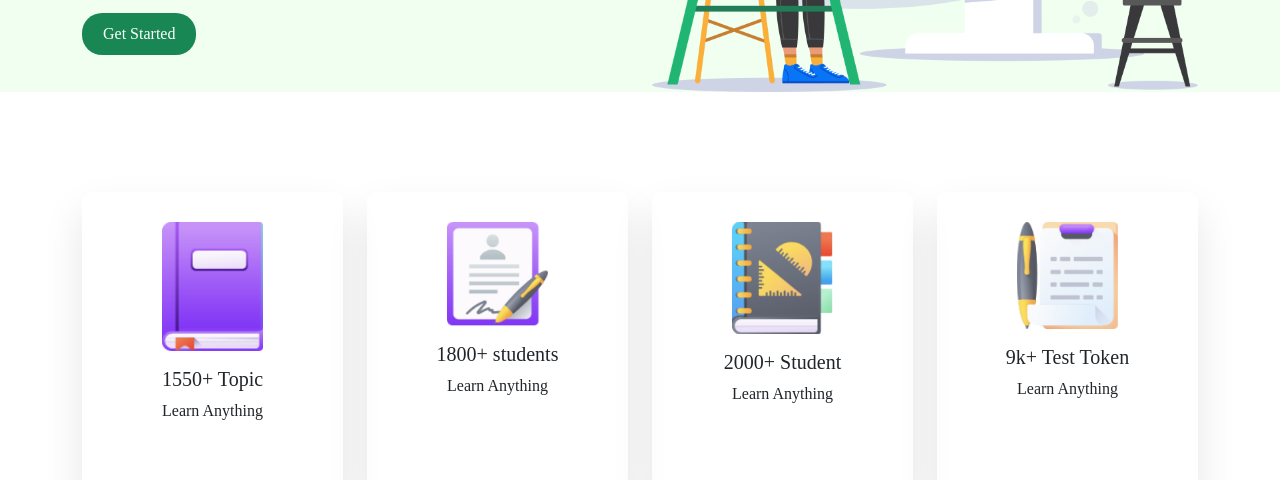
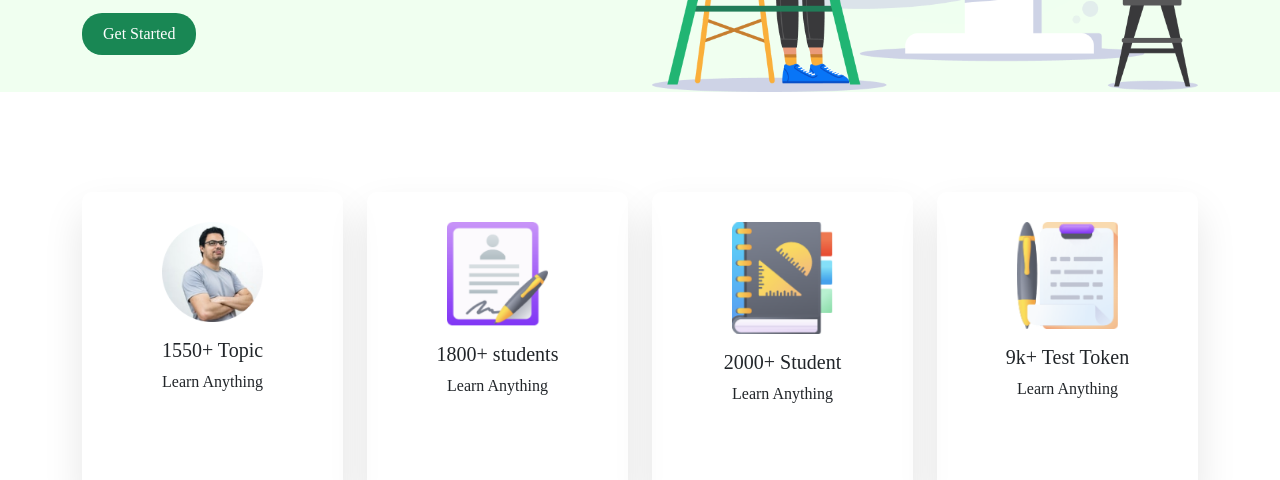
Before and after one commit to Masumraihan/E-School, a plain HTML site: page index.html in a window 1280 px wide. Shown: the part 327-807 px from the top of the page. Drawn offline with nearby package versions, Linux system fonts and the light colour scheme.

Commit message:
alhamdulillah

```diff
--- a/index.html
+++ b/index.html
@@ -58,7 +58,7 @@
        <div class="row">
         <div class="col-sm-6 col-lg-3">
           <div class="contant text-center">
-              <img src="icon/number.png" alt="" class="w-50 mb-3">
+              <img src="Photos/Man.png" alt="" class="w-50 mb-3">
               <h5>1550+ Topic</h5>
               <p>Learn Anything</p>
           </div>
```
